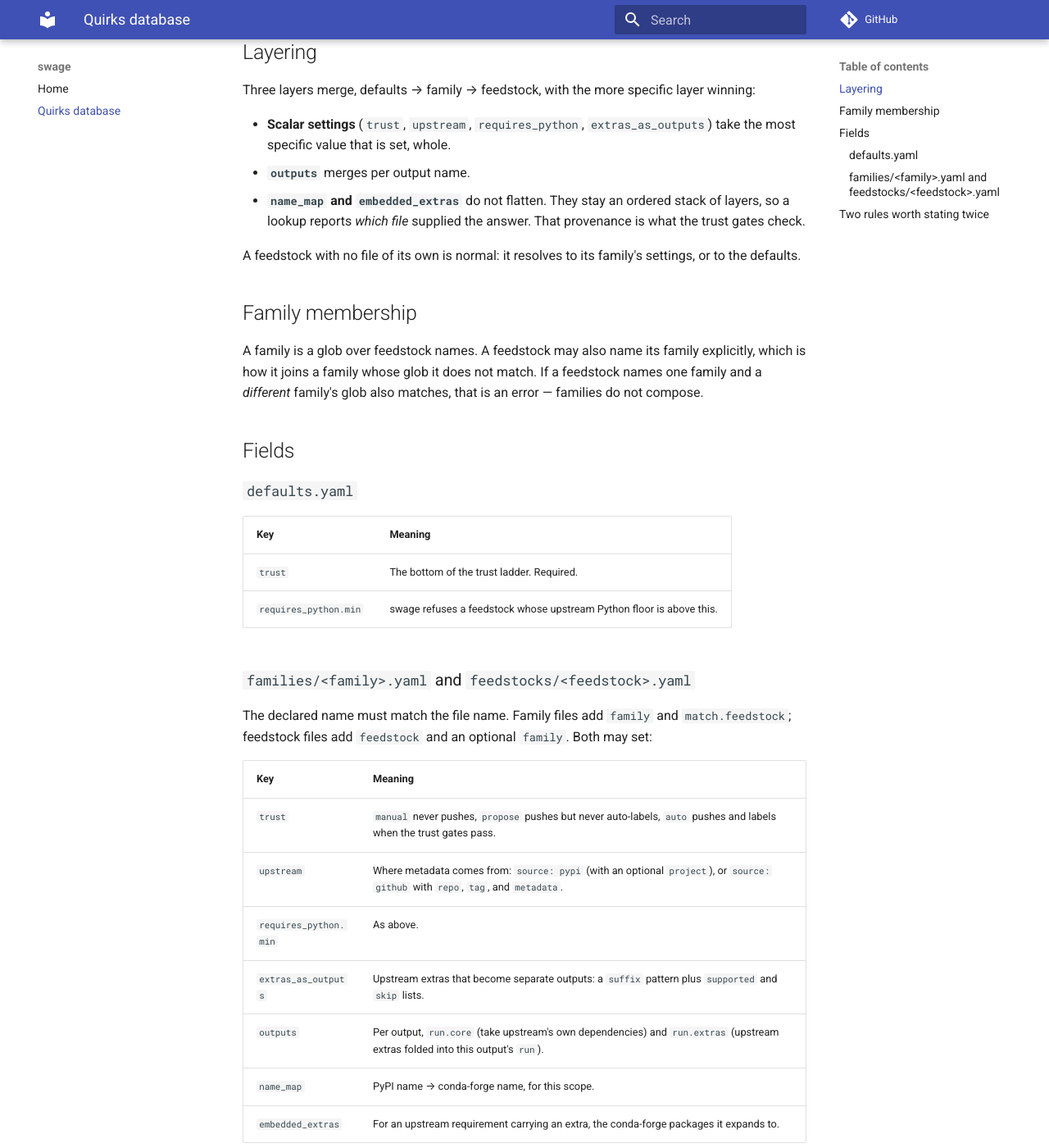
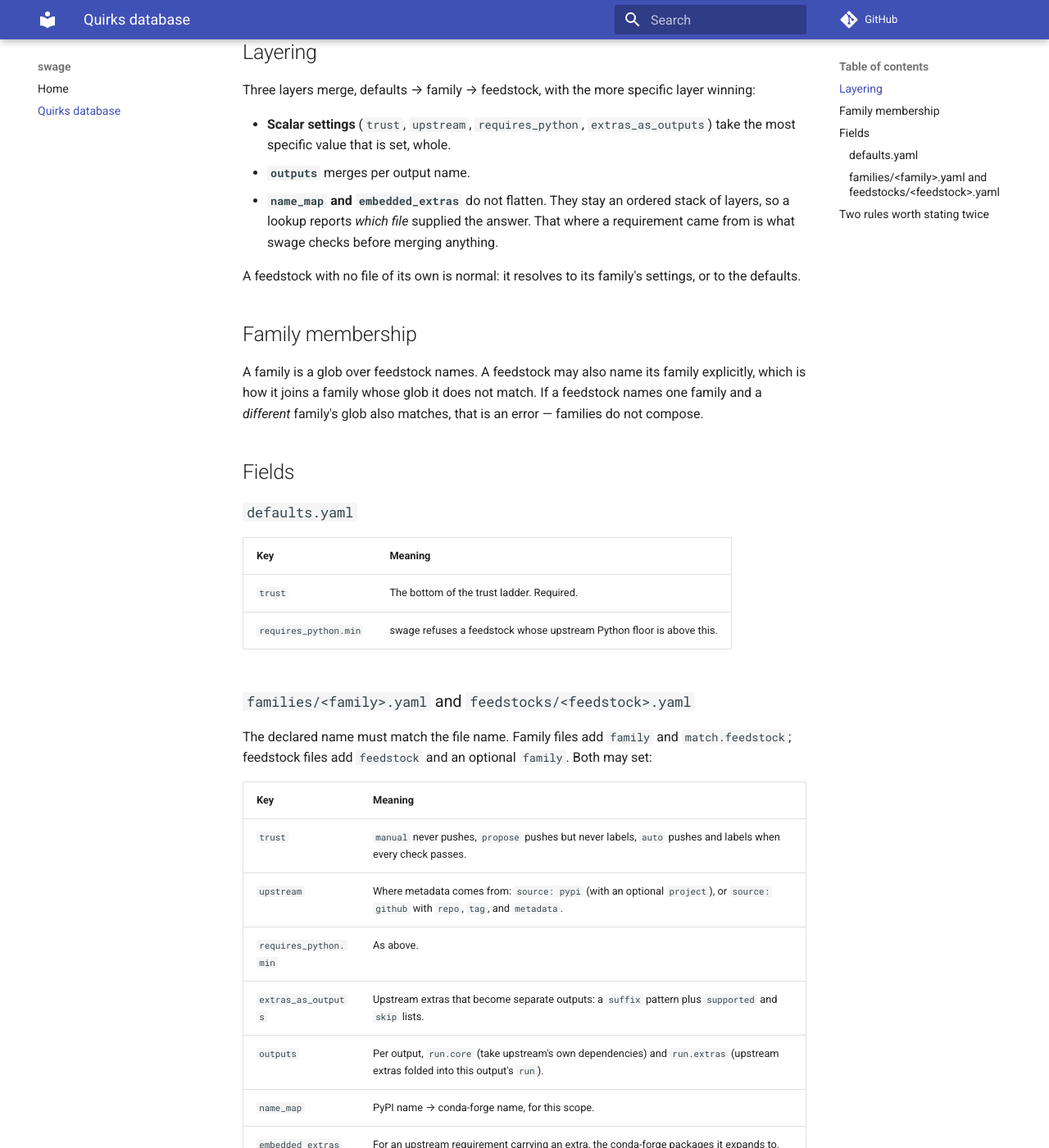
Before and after one commit to xylar/swage, an MkDocs documentation site: the page built from docs/configuration.md, in a window 1280 px wide and 1400 px high, scrolled down 424 px. Shown: the whole window at 82% size. Built offline with MkDocs 1.6.1 and Material for MkDocs 9.7.7, drawn with Linux system fonts in a browser that asks for light colours; comment, search, counter and statistics services are not loaded.

Commit message:
Stop sending readers of the docs and the help text to the design
Three sentences. The documentation described "the trust gates" and the help
text answered an unimplemented command with "see DESIGN.md", which is an
instruction to go and read a 3,000-line specification in order to find out
that a feature does not exist yet.

Co-Authored-By: Claude Opus 5 <noreply@anthropic.com>

```diff
--- a/docs/configuration.md
+++ b/docs/configuration.md
@@ -26,7 +26,7 @@ winning:
 - **`outputs`** merges per output name.
 - **`name_map` and `embedded_extras`** do not flatten. They stay an ordered
   stack of layers, so a lookup reports *which file* supplied the answer. That
-  provenance is what the trust gates check.
+  where a requirement came from is what swage checks before merging anything.
 
 A feedstock with no file of its own is normal: it resolves to its family's
 settings, or to the defaults.
@@ -55,7 +55,7 @@ Both may set:
 
 | Key | Meaning |
 |---|---|
-| `trust` | `manual` never pushes, `propose` pushes but never auto-labels, `auto` pushes and labels when the trust gates pass. |
+| `trust` | `manual` never pushes, `propose` pushes but never labels, `auto` pushes and labels when every check passes. |
 | `upstream` | Where metadata comes from: `source: pypi` (with an optional `project`), or `source: github` with `repo`, `tag`, and `metadata`. |
 | `requires_python.min` | As above. |
 | `extras_as_outputs` | Upstream extras that become separate outputs: a `suffix` pattern plus `supported` and `skip` lists. |
```
Also changed, not shown: docs/index.md (+1 -1 lines), 1 other file.
